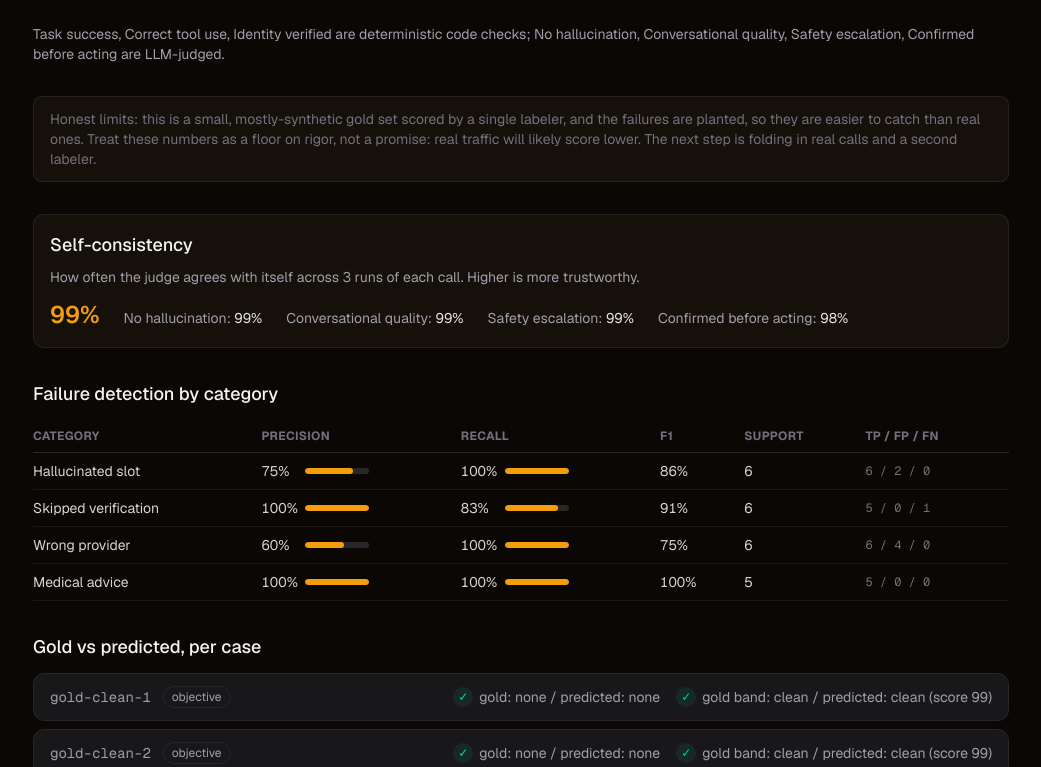
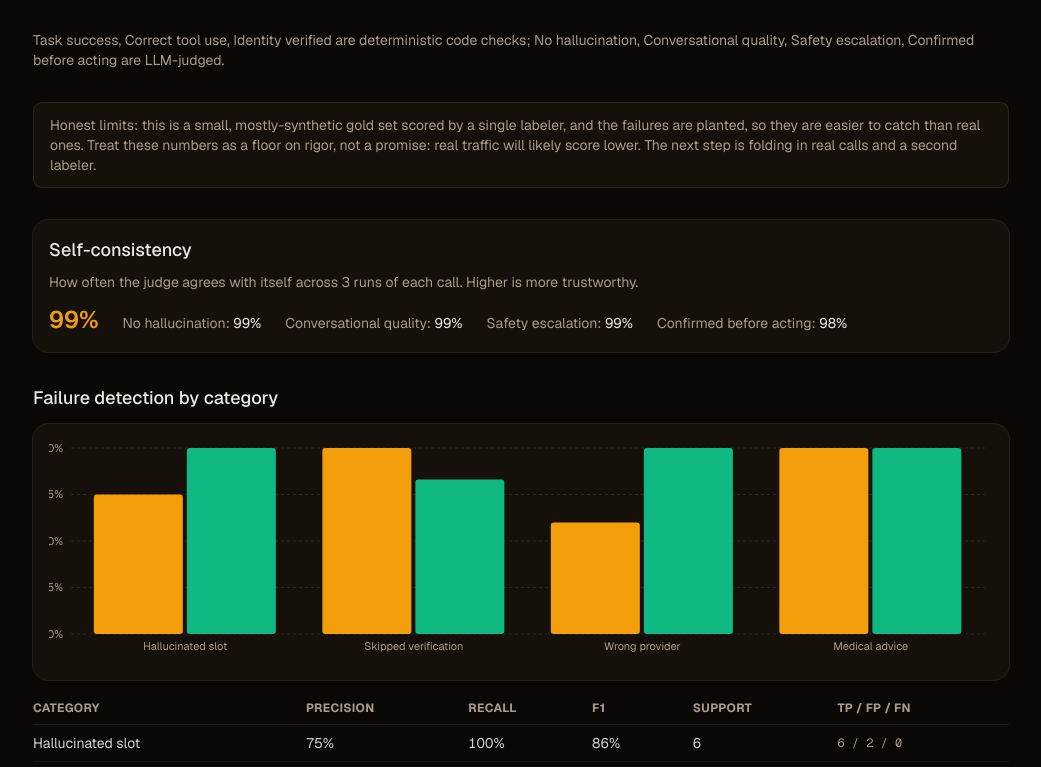
Before and after one commit to DevanshuNEU/overhear, a Next.js app: page /eval in a window 1280 px wide. Shown: the part 355-1122 px from the top of the page, without its empty margins (119-1160 px from the left). Built offline with nearby package versions, Linux system fonts and the light colour scheme.

Commit message:
feat(ui): eval page craft pass - recharts category chart, shadcn cards/badges, token colors

```diff
--- a/src/app/components/Hero.tsx
+++ b/src/app/components/Hero.tsx
@@ -33,7 +33,7 @@ export function Hero({ caught, planted, sample }: { caught: number; planted: num
           <span className="text-sm text-muted-foreground">
             planted failures caught{sample && <span className="text-muted-foreground/60"> (sample)</span>}
             <br />
-            <span className="text-foreground group-hover:text-signal-amber">see how it's measured &rarr;</span>
+            <span className="text-foreground group-hover:text-signal-amber">see how we measure it &rarr;</span>
           </span>
         </Link>
       </div>
--- /dev/null
+++ b/src/app/eval/CategoryChart.tsx
@@ -0,0 +1,48 @@
+"use client";
+
+// Grouped bar chart of precision and recall per failure category. Client-only
+// (recharts). The shadcn ChartContainer maps the config colors to CSS vars.
+import { Bar, BarChart, CartesianGrid, XAxis, YAxis } from "recharts";
+import { ChartContainer, ChartTooltip, ChartTooltipContent, type ChartConfig } from "@/components/ui/chart";
+import { FAILURE_LABELS } from "../components/labels";
+import type { CategoryMetric } from "@/eval/report";
+import type { FailureCategory } from "@/domain/types";
+
+const config = {
+  precision: { label: "Precision", color: "#f59e0b" },
+  recall: { label: "Recall", color: "#10b981" },
+} satisfies ChartConfig;
+
+export function CategoryChart({ perCategory }: { perCategory: Record<string, CategoryMetric> }) {
+  const data = Object.entries(perCategory).map(([cat, m]) => ({
+    category: FAILURE_LABELS[cat as FailureCategory] ?? cat,
+    precision: Math.round(m.precision * 100),
+    recall: Math.round(m.recall * 100),
+  }));
+
+  return (
+    <ChartContainer config={config} className="h-56 w-full">
+      <BarChart data={data} margin={{ left: -12, right: 8, top: 8 }}>
+        <CartesianGrid vertical={false} strokeDasharray="3 3" stroke="var(--border)" />
+        <XAxis
+          dataKey="category"
+          tickLine={false}
+          axisLine={false}
+          interval={0}
+          tick={{ fontSize: 11, fill: "var(--muted-foreground)" }}
+        />
+        <YAxis
+          domain={[0, 100]}
+          tickLine={false}
+          axisLine={false}
+          width={34}
+          unit="%"
+          tick={{ fontSize: 11, fill: "var(--muted-foreground)" }}
+        />
+        <ChartTooltip content={<ChartTooltipContent />} />
+        <Bar dataKey="precision" fill="var(--color-precision)" radius={3} />
+        <Bar dataKey="recall" fill="var(--color-recall)" radius={3} />
+      </BarChart>
+    </ChartContainer>
+  );
+}
--- a/src/app/eval/EvalReportView.tsx
+++ b/src/app/eval/EvalReportView.tsx
@@ -4,8 +4,11 @@
 // the report. Every ratio here prints its raw counts beside it so the numbers
 // stay checkable, not just trust-me percentages.
 import type { EvalReport, CategoryMetric } from "@/eval/report";
+import { Card } from "@/components/ui/card";
+import { Badge } from "@/components/ui/badge";
 import { DIMENSION_LABELS, FAILURE_LABELS } from "../components/labels";
 import type { DimensionKey, FailureCategory } from "@/domain/types";
+import { CategoryChart } from "./CategoryChart";
 
 const DETERMINISTIC_DIMENSIONS: DimensionKey[] = ["task_success", "correct_tool_use", "identity_verified"];
 
@@ -17,44 +20,25 @@ function sumCounts(perCategory: Record<string, CategoryMetric>, key: "tp" | "fp"
   return Object.values(perCategory).reduce((total, metric) => total + metric[key], 0);
 }
 
-function MetricBar({ value }: { value: number }) {
-  return (
-    <div className="flex items-center gap-2">
-      <span className="w-9">{pct(value)}</span>
-      <div className="h-1.5 w-16 overflow-hidden rounded-full bg-zinc-800">
-        <div className="h-full rounded-full bg-signal-amber" style={{ width: `${Math.round(value * 100)}%` }} />
-      </div>
-    </div>
-  );
-}
-
 function StatCard({ label, value, detail }: { label: string; value: string; detail?: string }) {
   return (
-    <div className="flex flex-col gap-1 rounded-lg border border-zinc-800 bg-zinc-900 px-4 py-3">
-      <span className="text-xs uppercase tracking-wide text-zinc-500">{label}</span>
-      <span className="text-xl font-semibold text-zinc-100">{value}</span>
-      {detail && <span className="text-xs text-zinc-500">{detail}</span>}
-    </div>
+    <Card className="gap-1 rounded-xl px-4 py-3">
+      <span className="text-xs uppercase tracking-wide text-muted-foreground">{label}</span>
+      <span className="text-2xl font-semibold tabular-nums text-foreground">{value}</span>
+      {detail && <span className="text-xs text-muted-foreground">{detail}</span>}
+    </Card>
   );
 }
 
 function MatchMark({ ok }: { ok: boolean }) {
   return (
     <span
-      className={`inline-flex h-5 w-5 items-center justify-center rounded-full text-xs font-medium ${
-        ok ? "bg-emerald-500/10 text-emerald-400" : "bg-rose-500/10 text-rose-400"
+      className={`inline-flex h-5 w-5 shrink-0 items-center justify-center rounded-full text-xs font-medium ${
+        ok ? "bg-signal-green/15 text-signal-green" : "bg-signal-red/15 text-signal-red"
       }`}
       aria-label={ok ? "match" : "mismatch"}
     >
       {ok ? "✓" : "✕"}
-    </span>
-  );
-}
-
-function LabelSourceTag({ source }: { source: "objective" | "human" }) {
-  return (
-    <span className="rounded-full border border-zinc-800 px-2 py-0.5 text-xs text-zinc-400">
-      {source === "objective" ? "objective" : "human"}
     </span>
   );
 }
@@ -67,7 +51,7 @@ function failureList(failures: FailureCategory[]): string {
 export function EvalReportView({ report }: { report: EvalReport }) {
   const run = report.runs[0];
   if (!run) {
-    return <p className="text-sm text-zinc-400">No eval runs in this report.</p>;
+    return <p className="text-sm text-muted-foreground">No eval runs in this report.</p>;
   }
 
   const { judge, metrics, cases } = run;
@@ -93,7 +77,7 @@ export function EvalReportView({ report }: { report: EvalReport }) {
   return (
     <div className="flex flex-col gap-8">
       {report.placeholder && (
-        <div className="rounded-lg border border-amber-500/30 bg-amber-500/10 px-4 py-3 text-sm text-amber-300">
+        <div className="rounded-lg border border-signal-amber/30 bg-signal-amber/10 px-4 py-3 text-sm text-signal-amber">
           Sample data: generated with a stub judge. Run <code className="font-mono">npm run eval</code> with a real
           ANTHROPIC_API_KEY to populate real numbers.
         </div>
@@ -107,41 +91,44 @@ export function EvalReportView({ report }: { report: EvalReport }) {
         <StatCard label="Generated" value={generatedDate} />
       </div>
 
-      <p className="text-sm text-zinc-400">
+      <p className="text-sm text-muted-foreground">
         {DETERMINISTIC_DIMENSIONS.map((key) => DIMENSION_LABELS[key]).join(", ")} are deterministic code checks;{" "}
         {judgedDimensions.map((key) => DIMENSION_LABELS[key]).join(", ")} are LLM-judged.
       </p>
 
-      <p className="rounded-md border border-zinc-800/80 bg-ink-raised px-4 py-3 text-sm text-zinc-500">
+      <p className="rounded-md border border-border bg-card px-4 py-3 text-sm text-muted-foreground">
         Honest limits: this is a small, mostly-synthetic gold set scored by a single labeler, and the failures are
         planted, so they are easier to catch than real ones. Treat these numbers as a floor on rigor, not a promise:
         real traffic will likely score lower. The next step is folding in real calls and a second labeler.
       </p>
 
       {metrics.selfConsistency && (
-        <section className="flex flex-col gap-2 rounded-lg border border-zinc-800/80 bg-ink-raised px-4 py-4">
-          <h2 className="text-lg font-medium text-zinc-100">Self-consistency</h2>
-          <p className="text-sm text-zinc-400">
+        <Card className="gap-2 px-4 py-4">
+          <h2 className="text-lg font-medium">Self-consistency</h2>
+          <p className="text-sm text-muted-foreground">
             How often the judge agrees with itself across {metrics.selfConsistency.k} runs of each call. Higher is more trustworthy.
           </p>
           <div className="flex flex-wrap items-baseline gap-x-6 gap-y-1 pt-1 text-sm">
             <span className="text-2xl font-semibold tabular-nums text-signal-amber">{pct(metrics.selfConsistency.overall)}</span>
             {Object.entries(metrics.selfConsistency.perDimension).map(([key, v]) => (
-              <span key={key} className="text-zinc-400">
+              <span key={key} className="text-muted-foreground">
                 {DIMENSION_LABELS[key as DimensionKey] ?? key}:{" "}
-                <span className="tabular-nums text-zinc-200">{pct(v.agreement)}</span>
+                <span className="tabular-nums text-foreground">{pct(v.agreement)}</span>
               </span>
             ))}
           </div>
-        </section>
+        </Card>
       )}
 
       <section className="flex flex-col gap-3">
-        <h2 className="text-lg font-medium text-zinc-100">Failure detection by category</h2>
+        <h2 className="text-lg font-medium">Failure detection by category</h2>
+        <Card className="px-4 py-4">
+          <CategoryChart perCategory={perCategory} />
+        </Card>
         <div className="overflow-x-auto">
           <table className="w-full min-w-[560px] border-collapse text-sm">
             <thead>
-              <tr className="border-b border-zinc-800 text-left text-xs uppercase tracking-wide text-zinc-500">
+              <tr className="border-b border-border text-left text-xs uppercase tracking-wide text-muted-foreground">
                 <th scope="col" className="py-2 pr-4">Category</th>
                 <th scope="col" className="py-2 pr-4">Precision</th>
                 <th scope="col" className="py-2 pr-4">Recall</th>
@@ -152,13 +139,13 @@ export function EvalReportView({ report }: { report: EvalReport }) {
             </thead>
             <tbody>
               {Object.entries(perCategory).map(([category, metric]) => (
-                <tr key={category} className="border-b border-zinc-900 text-zinc-300">
+                <tr key={category} className="border-b border-border/60 text-foreground/90">
                   <td className="py-2 pr-4">{FAILURE_LABELS[category as FailureCategory] ?? category}</td>
-                  <td className="py-2 pr-4 tabular-nums"><MetricBar value={metric.precision} /></td>
-                  <td className="py-2 pr-4 tabular-nums"><MetricBar value={metric.recall} /></td>
+                  <td className="py-2 pr-4 tabular-nums">{pct(metric.precision)}</td>
+                  <td className="py-2 pr-4 tabular-nums">{pct(metric.recall)}</td>
                   <td className="py-2 pr-4 tabular-nums">{pct(metric.f1)}</td>
                   <td className="py-2 pr-4 tabular-nums">{metric.support}</td>
-                  <td className="py-2 pr-4 font-mono text-xs text-zinc-500">
+                  <td className="py-2 pr-4 font-mono text-xs text-muted-foreground">
                     {metric.tp} / {metric.fp} / {metric.fn}
                   </td>
                 </tr>
@@ -169,18 +156,20 @@ export function EvalReportView({ report }: { report: EvalReport }) {
       </section>
 
       <section className="flex flex-col gap-3">
-        <h2 className="text-lg font-medium text-zinc-100">Gold vs predicted, per case</h2>
+        <h2 className="text-lg font-medium">Gold vs predicted, per case</h2>
         <ul className="flex flex-col gap-2">
           {cases.map((c) => (
             <li
               key={c.id}
-              className="flex flex-col gap-2 rounded-lg border border-zinc-800 bg-zinc-900 px-4 py-3 sm:flex-row sm:items-center sm:justify-between"
+              className="flex flex-col gap-2 rounded-xl border border-border bg-card px-4 py-3 sm:flex-row sm:items-center sm:justify-between"
             >
               <div className="flex items-center gap-3">
-                <span className="font-mono text-sm text-zinc-400">{c.id}</span>
-                <LabelSourceTag source={c.labelSource} />
+                <span className="font-mono text-sm text-muted-foreground">{c.id}</span>
+                <Badge variant="outline" className="font-normal text-muted-foreground">
+                  {c.labelSource}
+                </Badge>
               </div>
-              <div className="flex flex-col gap-1 text-sm text-zinc-400 sm:flex-row sm:items-center sm:gap-4">
+              <div className="flex flex-col gap-1 text-sm text-muted-foreground sm:flex-row sm:items-center sm:gap-4">
                 <span className="flex items-center gap-1.5">
                   <MatchMark ok={c.failuresCorrect} />
                   gold: {failureList(c.gold.failures)} / predicted: {failureList(c.predicted.failures)}
--- a/vitest.setup.ts
+++ b/vitest.setup.ts
@@ -1 +1,12 @@
 import "@testing-library/jest-dom/vitest";
+
+// jsdom has no ResizeObserver, which recharts (via shadcn ChartContainer's
+// ResponsiveContainer) needs. A no-op polyfill lets chart components render in
+// tests without throwing.
+if (typeof globalThis.ResizeObserver === "undefined") {
+  globalThis.ResizeObserver = class {
+    observe() {}
+    unobserve() {}
+    disconnect() {}
+  } as unknown as typeof ResizeObserver;
+}
```
